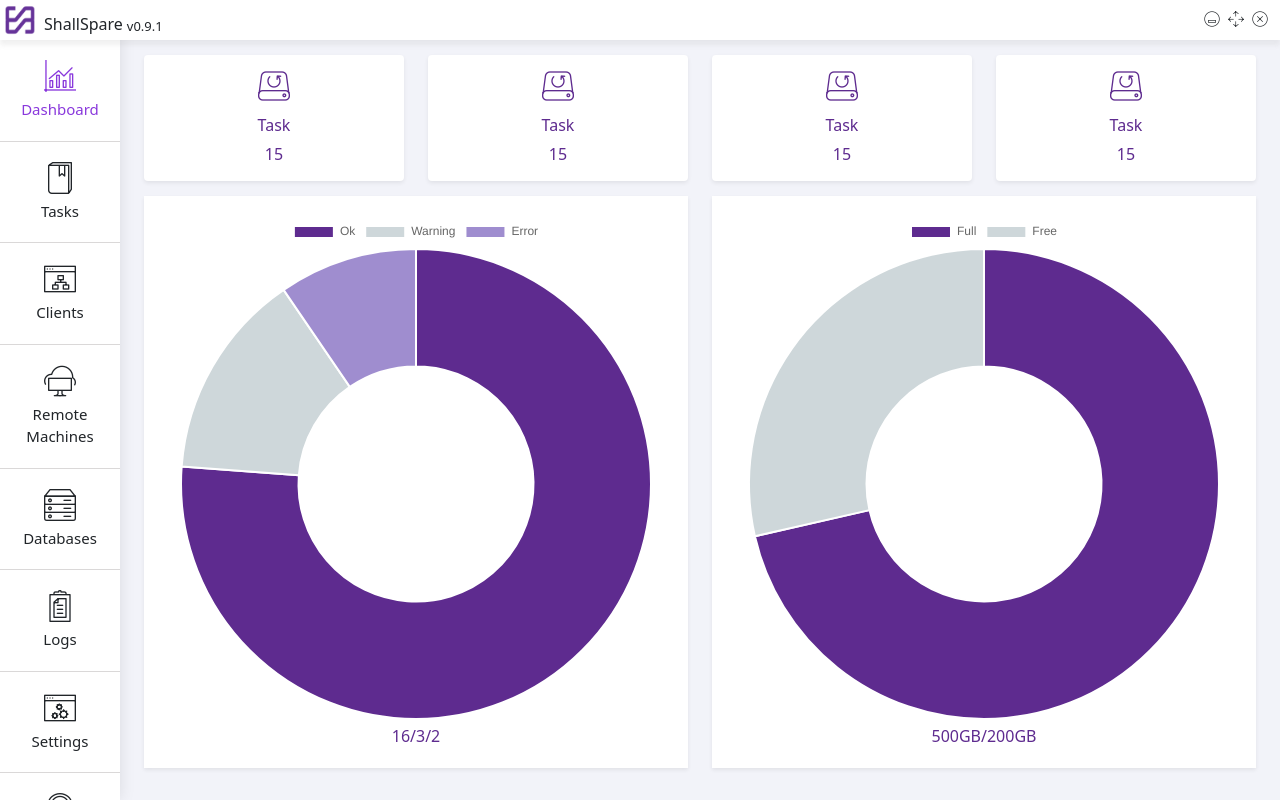
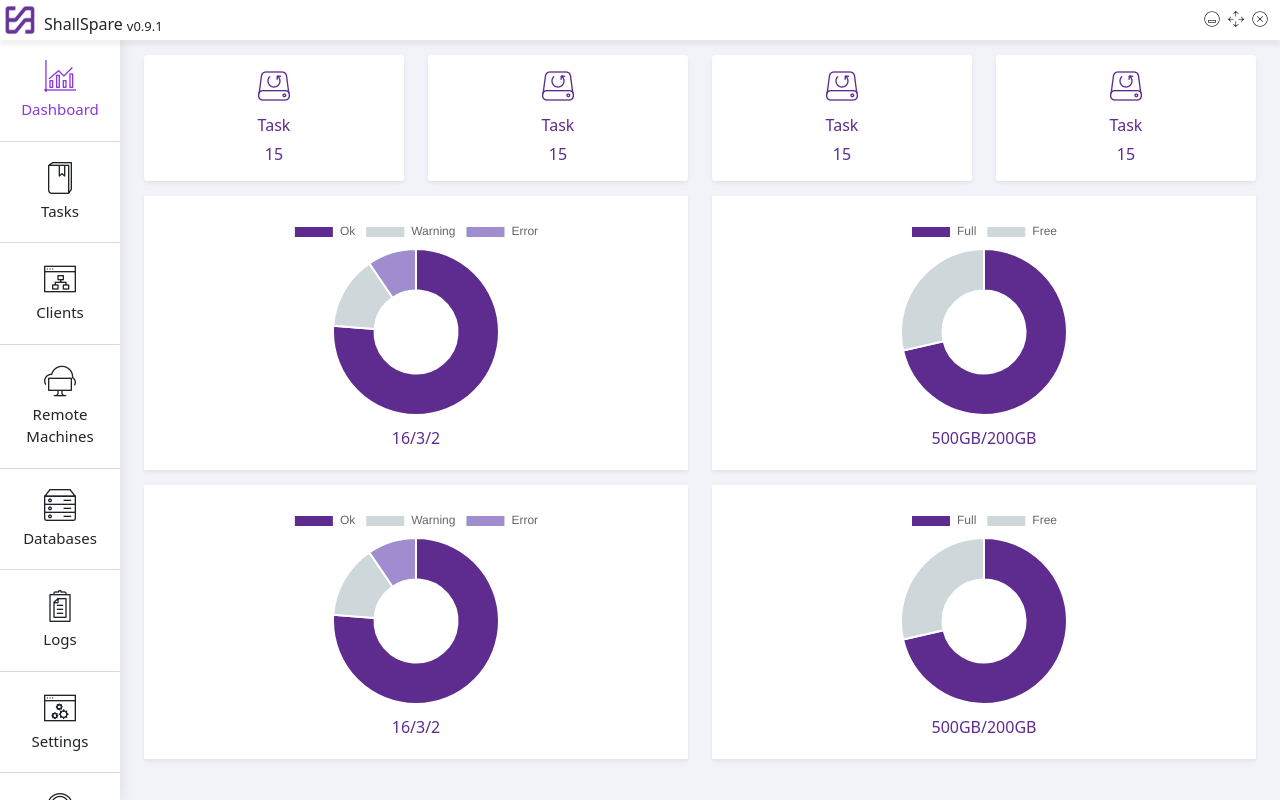
Before and after one commit to altannylmz/shallspare-server, a Vue app: page / in a window 1280 px wide. Built offline with nearby package versions, Linux system fonts and the light colour scheme.

Commit message:
chart display problem fixed

```diff
--- a/src/components/Dashboard/BarChart.vue
+++ b/src/components/Dashboard/BarChart.vue
@@ -7,6 +7,7 @@
         :plugins="plugins"
         :css-classes="cssClasses"
         :styles="styles"
+        :height="height"
     />
     <p class="mt-1 mb-0">{{statisticData}}</p>
   </div>
@@ -31,13 +32,25 @@ export default {
 			type: String,
 			default: 'doughnut-chart',
 		},
+		width: {
+			type: Number,
+			default: 200,
+		},
+		height: {
+			type: Number,
+			default: 200,
+		},
 		cssClasses: {
 			default: '',
 			type: String,
 		},
 		styles: {
 			type: Object,
-			default() {},
+			default() {
+				return {
+					display: 'inline-block',
+				};
+			},
 		},
 		plugins: {
 			type: Object,
@@ -63,7 +76,7 @@ export default {
 				],
 			},
 			chartOptions: {
-				responsive: true,
+				responsive: false,
 			},
 			statisticData: '',
 		};
--- a/src/views/Dashboard.vue
+++ b/src/views/Dashboard.vue
@@ -42,6 +42,18 @@
         </div>
       </div>
     </div>
+    <div class="statistic row">
+      <div class="col-sm-6">
+        <div class="bar-card bg-white shadow shadow-sm">
+          <BarChart type="task" :data="taskStatistic"></BarChart>
+        </div>
+      </div>
+      <div class="col-sm-6">
+        <div class="bar-card bg-white shadow shadow-sm">
+          <BarChart type="disk" :data="diskStatistic"></BarChart>
+        </div>
+      </div>
+    </div>
   </div>
 </template>
 
```
